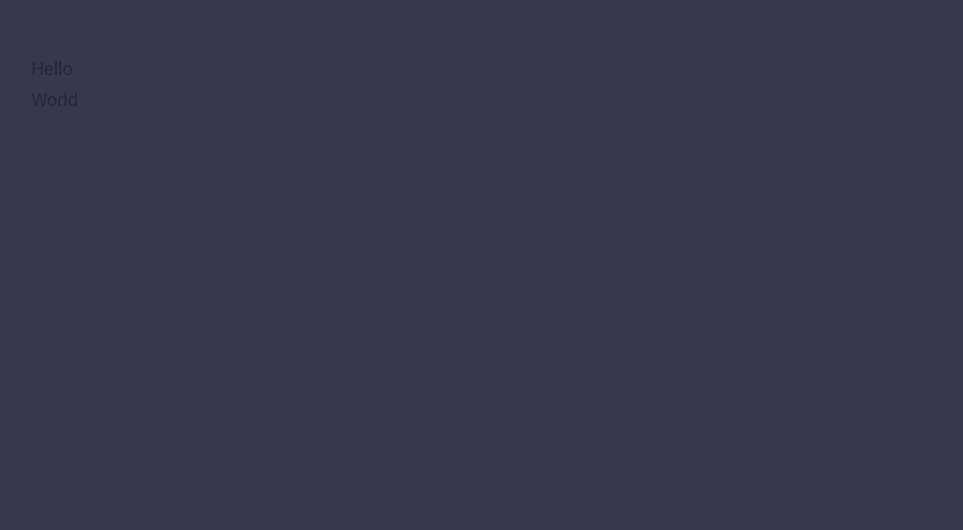
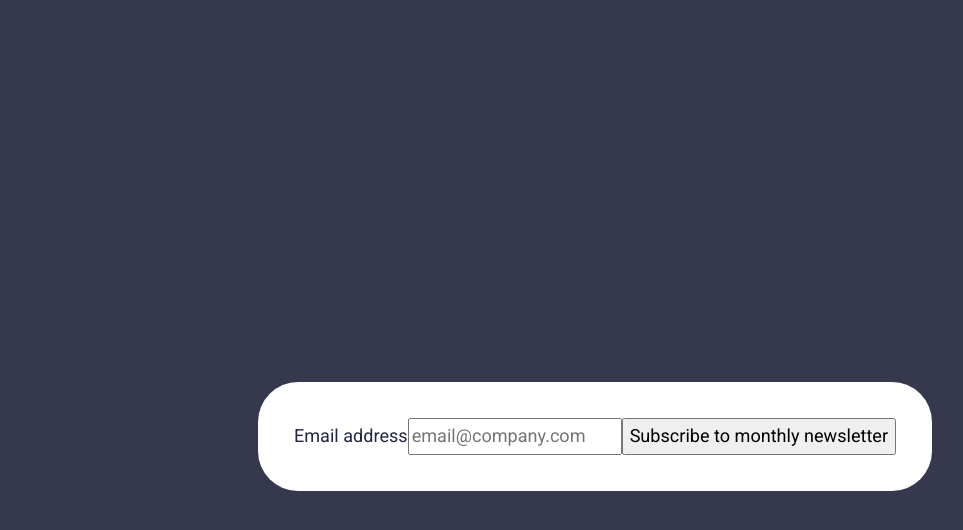
Before and after one commit to vladmee/newsletter-sign-up, a Next.js app: page / in a window 1280 px wide. Shown: the top 530 px of the page, without its empty margins (45-1008 px from the left). Built offline with nearby package versions, Linux system fonts and the light colour scheme.

Commit message:
Add email collection functionality

```diff
--- a/src/app/globals.scss
+++ b/src/app/(pages)/globals.scss
@@ -63,3 +63,9 @@ h3 {
 :is(h1, h2, h3) + * {
   --flow-space: 0.5em;
 }
+
+main {
+  min-height: 100vh;
+  display: grid;
+  place-content: center;
+}
--- a/src/app/layout.tsx
+++ b/src/app/(pages)/layout.tsx
@@ -1,4 +1,3 @@
-import './globals.css';
 import { Roboto } from 'next/font/google';
 
 import './globals.scss';
--- /dev/null
+++ b/src/app/(pages)/page.tsx
@@ -0,0 +1,9 @@
+import SubscriptionForm from 'components/SubscriptionForm';
+
+export default function Home() {
+  return (
+    <main>
+      <SubscriptionForm />
+    </main>
+  );
+}
--- /dev/null
+++ b/src/app/api/form/route.ts
@@ -0,0 +1,15 @@
+import { NextResponse } from 'next/server';
+
+export async function GET(req: Request) {
+  return new NextResponse("What's your email?");
+}
+
+export async function POST(req: Request) {
+  const body = await req.json();
+
+  if (!body || (body && !body.email)) {
+    return NextResponse.json({ error: 'Email not found' }, { status: 500 });
+  }
+
+  return NextResponse.json({ email: `${body.email}` });
+}
--- a/src/app/page.tsx
+++ /dev/null
@@ -1,10 +0,0 @@
-export default function Home() {
-  return (
-    <main>
-      <ul role="list">
-        <li>Hello</li>
-        <li>World</li>
-      </ul>
-    </main>
-  );
-}
--- /dev/null
+++ b/src/components/SubscriptionForm.tsx
@@ -0,0 +1,53 @@
+'use client';
+
+import { useState } from 'react';
+
+import styles from './subscription-form.module.scss';
+
+function SubscriptionForm() {
+  const [email, setEmail] = useState('');
+
+  const handleSubmit = async (event: React.FormEvent<HTMLFormElement>) => {
+    event.preventDefault();
+    const data = {
+      email: email,
+    };
+
+    const JSONdata = JSON.stringify(data);
+    const endpoint = '/api/form';
+
+    const options = {
+      method: 'POST',
+      headers: {
+        'Content-Type': 'application/json',
+      },
+      body: JSONdata,
+    };
+
+    const response = await fetch(endpoint, options);
+
+    const result = await response.json();
+
+    alert(`Is this your email: ${result.email}`);
+  };
+
+  return (
+    <form onSubmit={handleSubmit} className={styles['subscription-form']}>
+      <label htmlFor="email">Email address</label>
+      <input
+        type="email"
+        id="email"
+        name="email"
+        required
+        minLength={5}
+        maxLength={30}
+        placeholder="email@company.com"
+        value={email}
+        onChange={(e) => setEmail(e.target.value)}
+      />
+      <button type="submit">Subscribe to monthly newsletter</button>
+    </form>
+  );
+}
+
+export default SubscriptionForm;
--- /dev/null
+++ b/src/components/subscription-form.module.scss
@@ -0,0 +1,5 @@
+.subscription-form {
+  background-color: var(--color-white);
+  border-radius: 40px;
+  padding: 2em;
+}
```
Also changed, not shown: src/app/globals.css (deleted).
